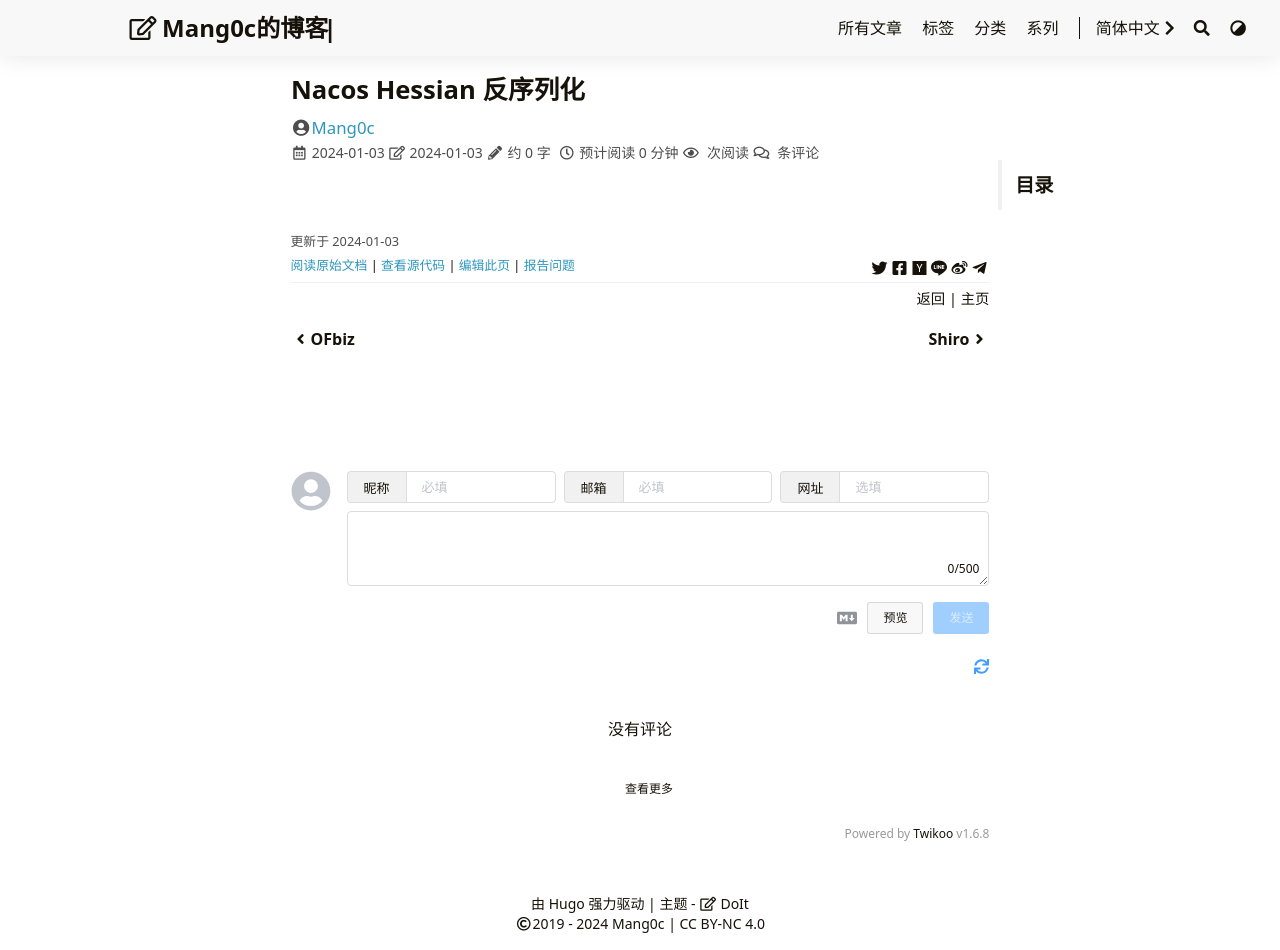
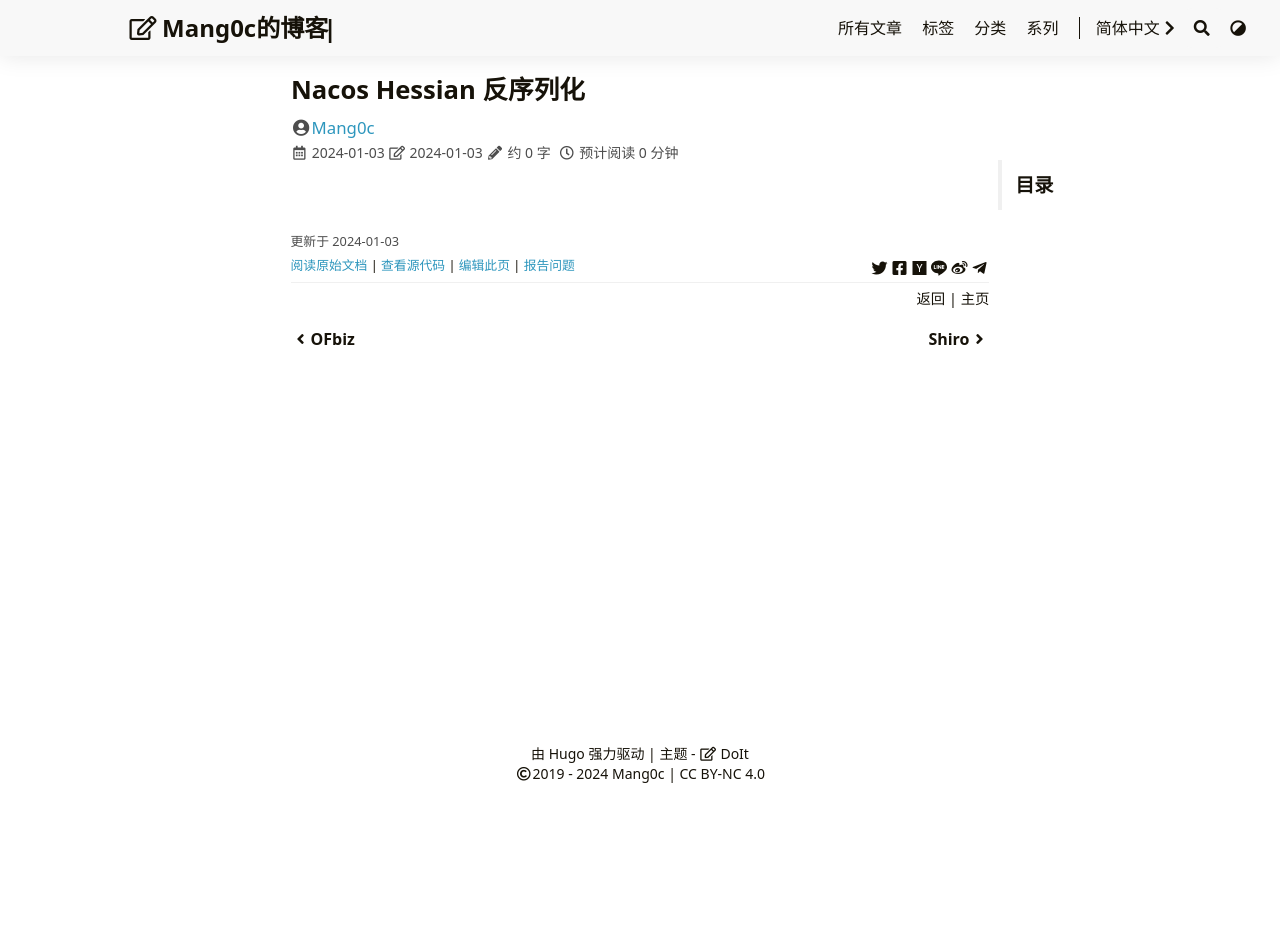
Before and after one commit to Mang0c/Mang0c.github.io, a plain HTML site: page 2024/01/nacos-hessian-反序列化/index.html in a window 1280 px wide. After the commit the page ends 800 px from the top, so only its background shows below. Drawn offline with Linux system fonts and the light colour scheme; no server answers.

Commit message:
rebuilding site Thu Jan  4 09:48:46     2024

```diff
--- a/2024/01/nacos-hessian-反序列化/index.html
+++ b/2024/01/nacos-hessian-反序列化/index.html
@@ -139,11 +139,7 @@
                 <span class="post-author"><i class="author fas fa-user-circle fa-fw"></i><a href="/" title="Author" rel=" author" class="author">Mang0c</a>
                 </span></div>
             <div class="post-meta-line"><i class="far fa-calendar-alt fa-fw"></i>&nbsp;<time datetime="2024-01-03">2024-01-03</time>&nbsp;<i class="far fa-edit fa-fw"></i>&nbsp;<time datetime="2024-01-03">2024-01-03</time>&nbsp;<i class="fas fa-pencil-alt fa-fw"></i>&nbsp;约 0 字&nbsp;
-                <i class="far fa-clock fa-fw"></i>&nbsp;预计阅读 0 分钟&nbsp;<span id="/2024/01/nacos-hessian-%E5%8F%8D%E5%BA%8F%E5%88%97%E5%8C%96/" class="leancloud_visitors" data-flag-title="Nacos Hessian 反序列化">
-                        <i class="far fa-eye fa-fw"></i>&nbsp;<span class="leancloud-visitors-count" id=twikoo_visitors></span>&nbsp;次阅读
-                    </span>&nbsp;<span id="/2024/01/nacos-hessian-%E5%8F%8D%E5%BA%8F%E5%88%97%E5%8C%96/" class="comment_count" data-flag-title="Nacos Hessian 反序列化">
-                        <i class="far fa-comments fa-fw"></i>&nbsp;<span class="twikoo-comment-count" id="twikoo-comment-count"></span>&nbsp;条评论
-                    </span>&nbsp;</div>
+                <i class="far fa-clock fa-fw"></i>&nbsp;预计阅读 0 分钟&nbsp;</div>
         </div><div class="details toc" id="toc-static"  kept="">
                 <div class="details-summary toc-title">
                     <span>目录</span>
@@ -184,9 +180,7 @@
     <div class="post-nav"><a href="/2024/01/ofbiz/" class="prev" rel="prev" title="OFbiz"><i class="fas fa-angle-left fa-fw"></i>OFbiz</a>
             <a href="/2024/01/shiro/" class="next" rel="next" title="Shiro">Shiro<i class="fas fa-angle-right fa-fw"></i></a></div>
 </div>
-<div id="comments"><div id="twikoo"></div><noscript>
-                Please enable JavaScript to view the comments powered by <a href="https://twikoo.js.org/">Twikoo</a>.
-            </noscript></div></article></div>
+</article></div>
         </main><footer class="footer">
         <div class="footer-container"><div class="footer-line">
                     由 <a href="https://gohugo.io/" target="_blank" rel="noopener noreferrer" title="Hugo 0.121.1">Hugo</a> 强力驱动&nbsp;|&nbsp;主题 - <a href="https://github.com/HEIGE-PCloud/DoIt" target="_blank" rel="noopener noreferrer" title="DoIt 0.2.13"><i class="far fa-edit fa-fw"></i> DoIt</a>
@@ -201,7 +195,7 @@
         </a><a href="#" id="view-comments" class="fixed-button" title="查看评论">
             <i class="fas fa-comment fa-fw"></i>
         </a>
-    </div><div class="assets"><script type="text/javascript">window.config={"code":{"copyTitle":"复制到剪贴板","maxShownLines":10},"comment":{"twikoo":{"commentCount":true,"el":"#twikoo","envId":"https://twikoo-comments-doit.vercel.app/","lang":"zh-cn"}},"data":{"desktop-header-typeit":"Mang0c的博客","mobile-header-typeit":"Mang0c的博客"},"search":{"algoliaAppID":"EQEMZS178L","algoliaIndex":"blog","algoliaSearchKey":"4b80ca9a75e7787d55cbcc3154949e6c","highlightTag":"em","maxResultLength":10,"noResultsFound":"没有找到结果","snippetLength":50,"type":"algolia"},"sharerjs":true,"table":{"sort":true},"typeit":{"cursorChar":"|","cursorSpeed":1000,"data":{"desktop-header-typeit":["desktop-header-typeit"],"mobile-header-typeit":["mobile-header-typeit"]},"duration":-1,"speed":100}};</script><script type="text/javascript" src="/lib/twikoo/twikoo.all.min.js" defer></script><script type="text/javascript" src="/js/twikoo.min.js" defer></script><script type="text/javascript" src="/lib/autocomplete/autocomplete.min.js"></script><script type="text/javascript" src="/lib/algoliasearch/algoliasearch-lite.umd.min.js"></script><script type="text/javascript" src="/lib/tablesort/tablesort.min.js"></script><script type="text/javascript" src="/lib/clipboard/clipboard.min.js"></script><script type="text/javascript" src="/lib/sharer/sharer.min.js"></script><script type="text/javascript" src="/lib/typeit/typeit.min.js"></script><script type="text/javascript" src="/js/theme.min.js" defer></script></div>
+    </div><div class="assets"><script type="text/javascript">window.config={"code":{"copyTitle":"复制到剪贴板","maxShownLines":10},"comment":{},"data":{"desktop-header-typeit":"Mang0c的博客","mobile-header-typeit":"Mang0c的博客"},"search":{"algoliaAppID":"EQEMZS178L","algoliaIndex":"blog","algoliaSearchKey":"4b80ca9a75e7787d55cbcc3154949e6c","highlightTag":"em","maxResultLength":10,"noResultsFound":"没有找到结果","snippetLength":50,"type":"algolia"},"sharerjs":true,"table":{"sort":true},"typeit":{"cursorChar":"|","cursorSpeed":1000,"data":{"desktop-header-typeit":["desktop-header-typeit"],"mobile-header-typeit":["mobile-header-typeit"]},"duration":-1,"speed":100}};</script><script type="text/javascript" src="/lib/autocomplete/autocomplete.min.js"></script><script type="text/javascript" src="/lib/algoliasearch/algoliasearch-lite.umd.min.js"></script><script type="text/javascript" src="/lib/tablesort/tablesort.min.js"></script><script type="text/javascript" src="/lib/clipboard/clipboard.min.js"></script><script type="text/javascript" src="/lib/sharer/sharer.min.js"></script><script type="text/javascript" src="/lib/typeit/typeit.min.js"></script><script type="text/javascript" src="/js/theme.min.js" defer></script></div>
 </body>
 
 </html>
```
Also changed, not shown: 2024/01/first-hello/index.html (+3 -9 lines), 2024/01/ofbiz/index.html (+3 -9 lines), 2024/01/shiro/index.html (+3 -9 lines), 2024/01/sql/index.html (+3 -9 lines).
